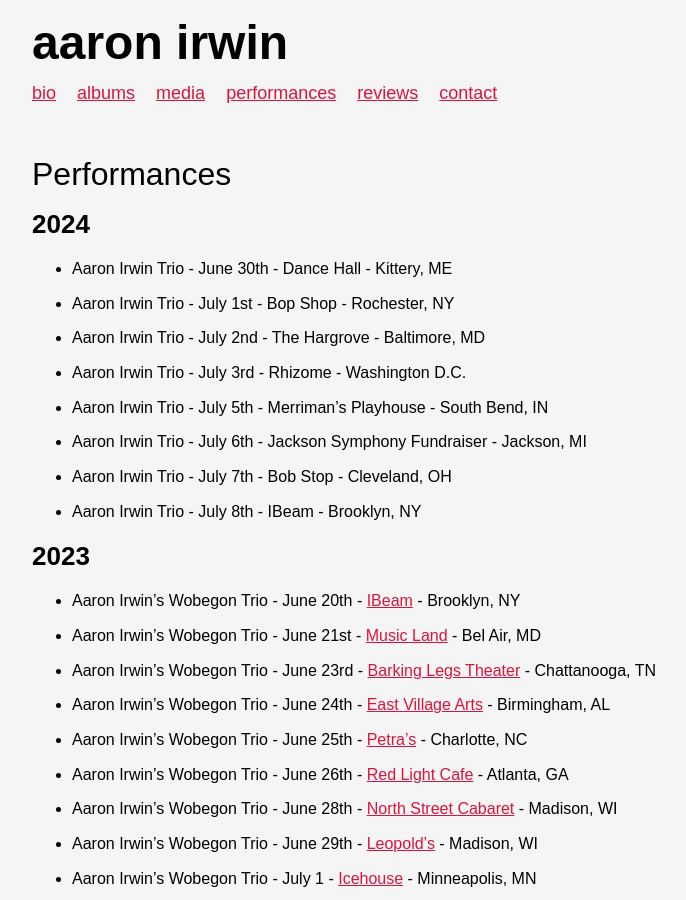
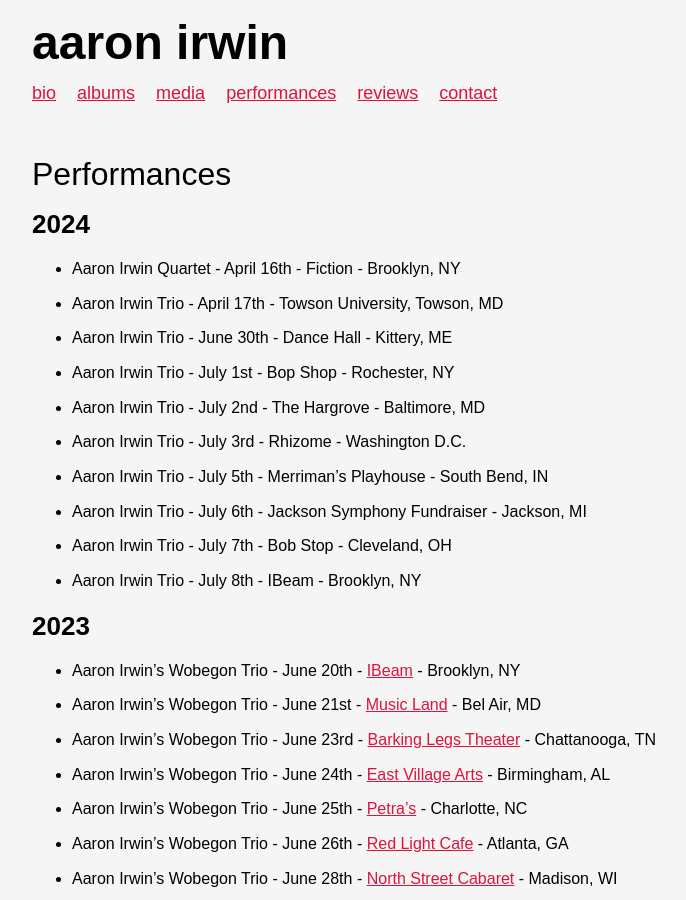
Before and after one commit to ryanve/aaronirwin.com, a Jekyll site: the page built from performances.md, in a window 1280 px wide and 900 px high. Shown: the whole window, without its empty margins (128-814 px from the left). Built offline with Jekyll 4.4.1, drawn with Linux system fonts in a browser that asks for light colours.

Commit message:
Update performances.md (#142)

```diff
--- a/performances.md
+++ b/performances.md
@@ -6,6 +6,8 @@ title: Performances
 
 ## 2024
 
+- Aaron Irwin Quartet - April 16th - Fiction - Brooklyn, NY
+- Aaron Irwin Trio - April 17th - Towson University, Towson, MD
 - Aaron Irwin Trio - June 30th - Dance Hall - Kittery, ME
 - Aaron Irwin Trio - July 1st - Bop Shop - Rochester, NY
 - Aaron Irwin Trio - July 2nd - The Hargrove - Baltimore, MD
```
